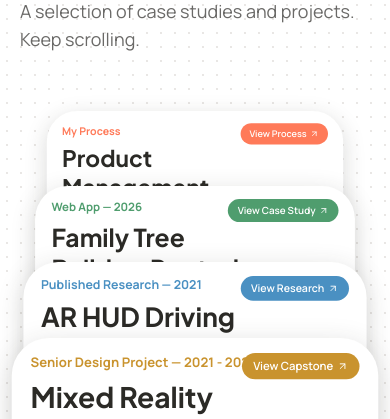
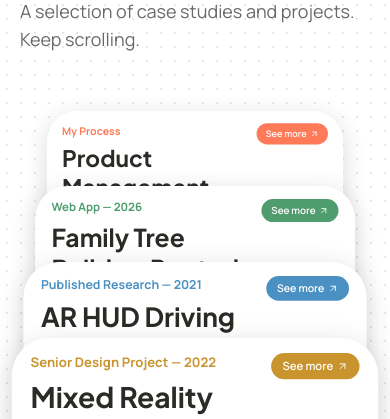
Before and after one commit to anvitha2828/portfolio, a Next.js app: page / in a window 390 px wide. Shown: the part 1920-2339 px from the top of the page. Built offline with nearby package versions, Linux system fonts and the light colour scheme.

Commit message:
Simplify mobile CTA to "See more", and fix Senior Design timeline to 2022
- Card CTA pill now shows "See more" on mobile regardless of study,
  reverting to each study's custom ctaLabel from sm up.
- Abbott LOTO case study timeline was "2021 - 2022", now just "2022".

```diff
--- a/components/StackedCaseStudies.tsx
+++ b/components/StackedCaseStudies.tsx
@@ -179,7 +179,10 @@ function StackedCard({
             style={{ backgroundColor: study.accentColor ?? "#2B2A26" }}
             className="absolute right-0 top-0 inline-flex shrink-0 items-center gap-1 rounded-full px-3 py-1.5 text-xs font-semibold text-cream transition-transform group-hover:scale-105 sm:gap-2 sm:px-6 sm:py-3 sm:text-base"
           >
-            {study.ctaLabel ?? "View case study"}
+            <span className="sm:hidden">See more</span>
+            <span className="hidden sm:inline">
+              {study.ctaLabel ?? "View case study"}
+            </span>
             <ArrowUpRight className="h-3 w-3 sm:h-4 sm:w-4" />
           </span>
         </div>
--- a/content/caseStudies.ts
+++ b/content/caseStudies.ts
@@ -542,7 +542,7 @@ export const caseStudies: CaseStudy[] = [
     ],
     role: ["User Researcher", "UX Designer"],
     tools: ["Microsoft Guides", "HoloLens", "Mixed Reality"],
-    timeline: "2021 - 2022",
+    timeline: "2022",
     links: [
       {
         label: "View Project",
```
